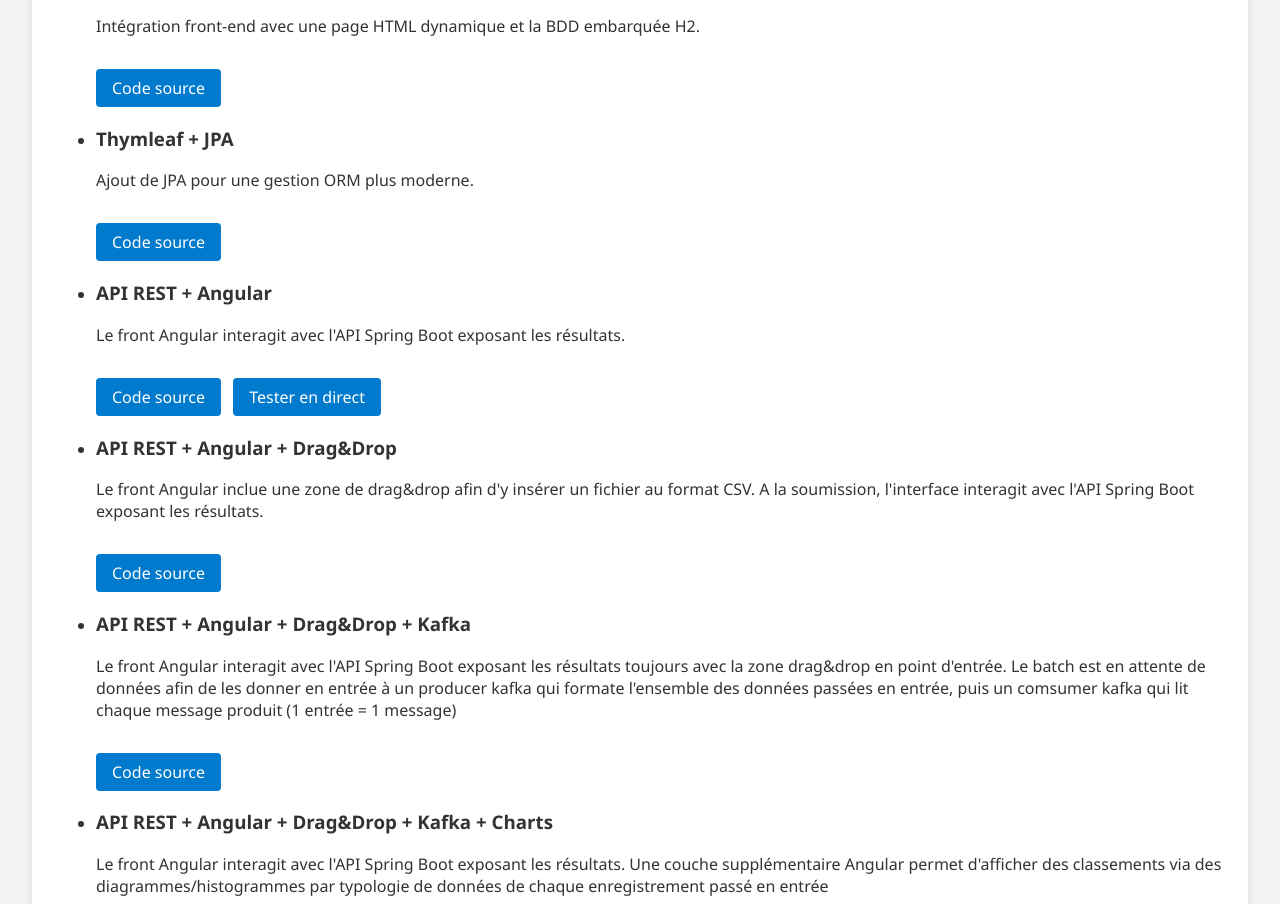
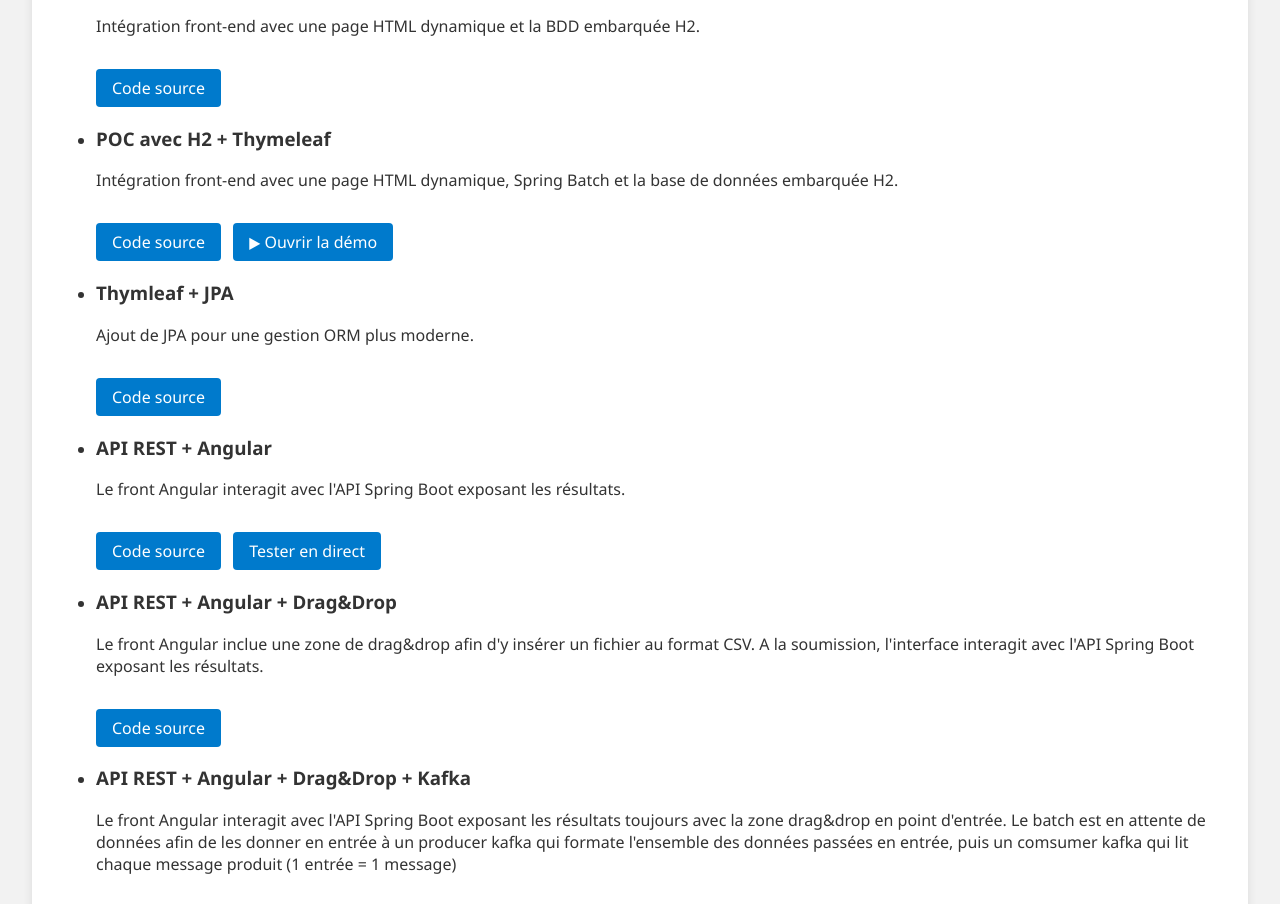
Before and after one commit to GBIS-Lab/gbis-lab.github.io, a plain HTML site: page index.html in a window 1280 px wide. Shown: the part 1220-2124 px from the top of the page. Drawn offline with Linux system fonts and the light colour scheme.

Commit message:
Render demo

```diff
--- a/index.html
+++ b/index.html
@@ -110,6 +110,26 @@
                     <a class="btn" href="https://github.com/GBIS-Lab/springbatch-csv-reader-bdd-modular-h2-Thymleaf">Code source</a>
                 </li>
                 <li>
+                    <h3>POC avec H2 + Thymeleaf</h3>
+
+                    <p>
+                        Intégration front-end avec une page HTML dynamique,
+                        Spring Batch et la base de données embarquée H2.
+                    </p>
+
+                    <a class="btn"
+                    href="https://github.com/GBIS-Lab/5-springbatch-csv-reader-bdd-modular-h2-Thymleaf">
+                        Code source
+                    </a>
+
+                    <a class="btn"
+                    href="https://five-springbatch-csv-reader-bdd-modular.onrender.com/smartphones"
+                    target="_blank"
+                    rel="noopener noreferrer">
+                        ▶ Ouvrir la démo
+                    </a>
+                </li>
+                <li>
                     <h3>Thymleaf + JPA</h3>
                     <p>Ajout de JPA pour une gestion ORM plus moderne.</p>
                     <a class="btn" href="https://github.com/GBIS-Lab/springbatch-csv-reader-bdd-modular-jpa-Thymleaf">Code source</a>
```
